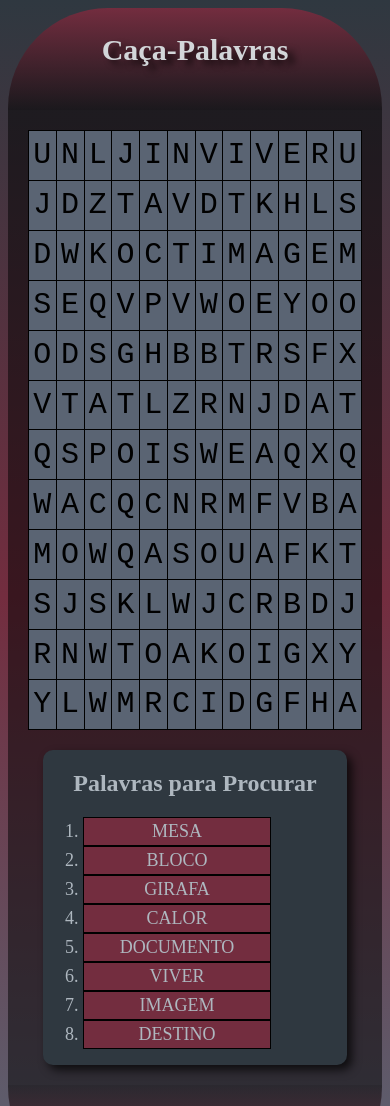
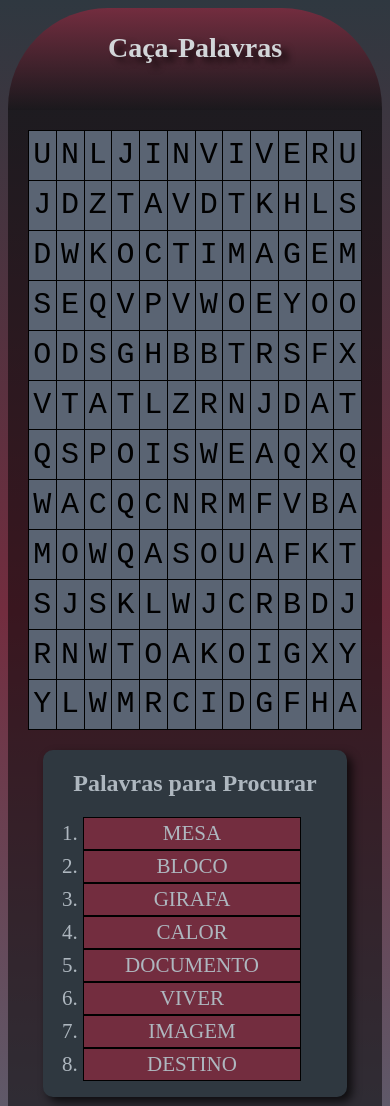
Before and after one commit to CassioUrtiga/Jogo-Procurar-Palavras, a plain HTML site: page index.html in a window 390 px wide. Shown: the top 1106 px of the page. Drawn offline with Linux system fonts and the light colour scheme.

Commit message:
Corrigido tamanho da fonte na media query

```diff
--- a/style.css
+++ b/style.css
@@ -118,7 +118,7 @@ footer{
 
 @keyframes aumentar{
     from{
-		font-size: 0px;
+	font-size: 0px;
         width: 0px;
         margin: 0px auto;
         padding: 0px;
@@ -128,7 +128,7 @@ footer{
 
 @media only screen and (max-width: 390px) {
     header{
-        font-size: 15px;
+        font-size: 14px;
     }
 
     #d1 > a{
@@ -136,6 +136,6 @@ footer{
     }
 
     li{
-        font-size: 18px;
+        font-size: 21px;
     }
 }
```
